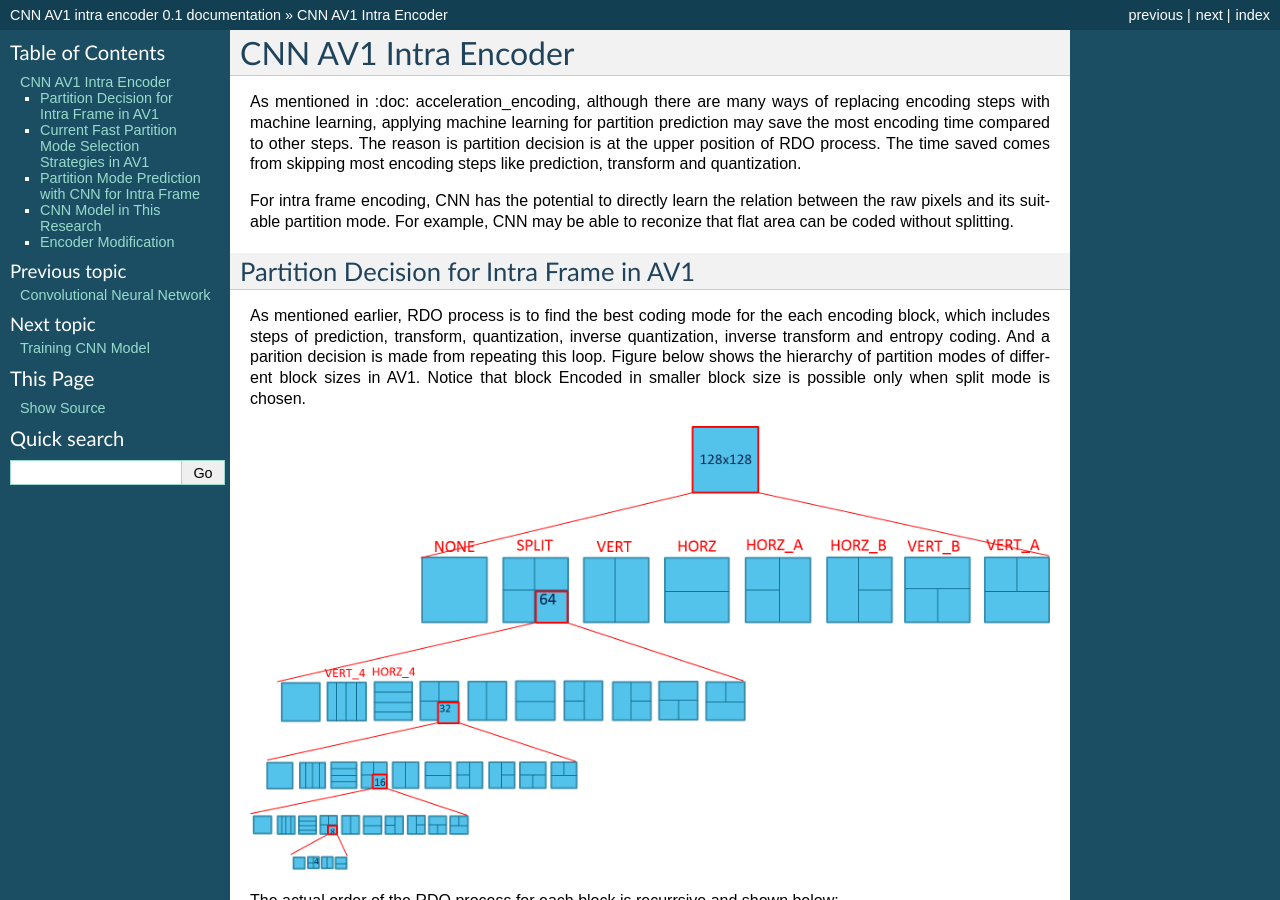
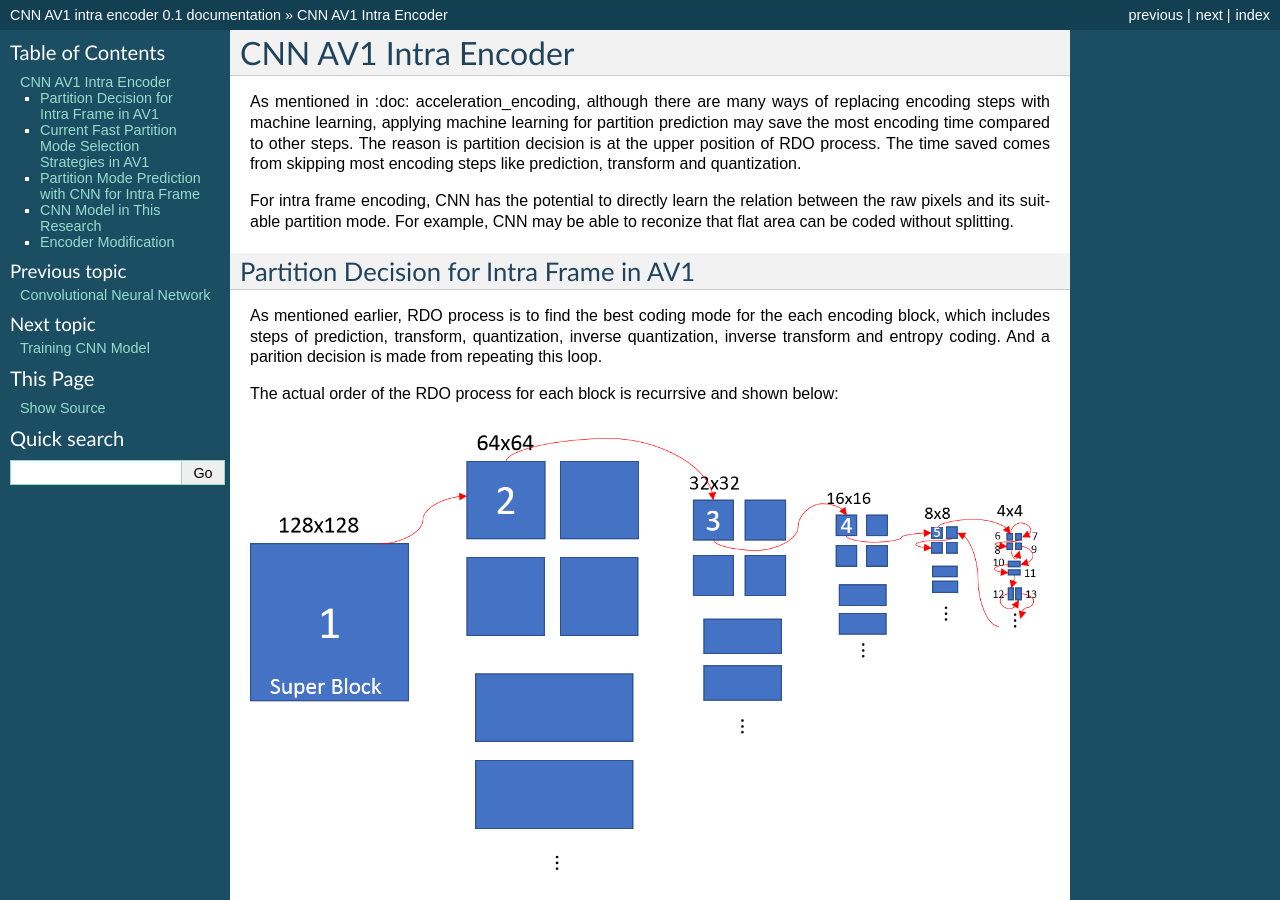
Before and after one commit to epadam/CNN-AV1-intra-encoder, a Sphinx documentation site: the page built from source/cnn_partition_intra.rst, in a window 1280 px wide and 900 px high. Built offline with Sphinx 7.4.7, drawn with Linux system fonts in a browser that asks for light colours.

Commit message:
Update cnn_partition_intra.rst

```diff
--- a/source/cnn_partition_intra.rst
+++ b/source/cnn_partition_intra.rst
@@ -10,9 +10,7 @@ For example, CNN may be able to reconize that flat area can be coded without spl
 Partition Decision for Intra Frame in AV1
 ==========================================
 
-As mentioned earlier, RDO process is to find the best coding mode for the each encoding block, which includes steps of prediction, transform, quantization, inverse quantization, inverse transform and entropy coding. And a parition decision is made from repeating this loop. Figure below shows the hierarchy of partition modes of different block sizes in AV1. Notice that block Encoded in smaller block size is possible only when split mode is chosen.
-
-.. image:: img/Partitionhierarchy.png
+As mentioned earlier, RDO process is to find the best coding mode for the each encoding block, which includes steps of prediction, transform, quantization, inverse quantization, inverse transform and entropy coding. And a parition decision is made from repeating this loop.
 
 The actual order of the RDO process for each block is recurrsive and shown below:
 
```
